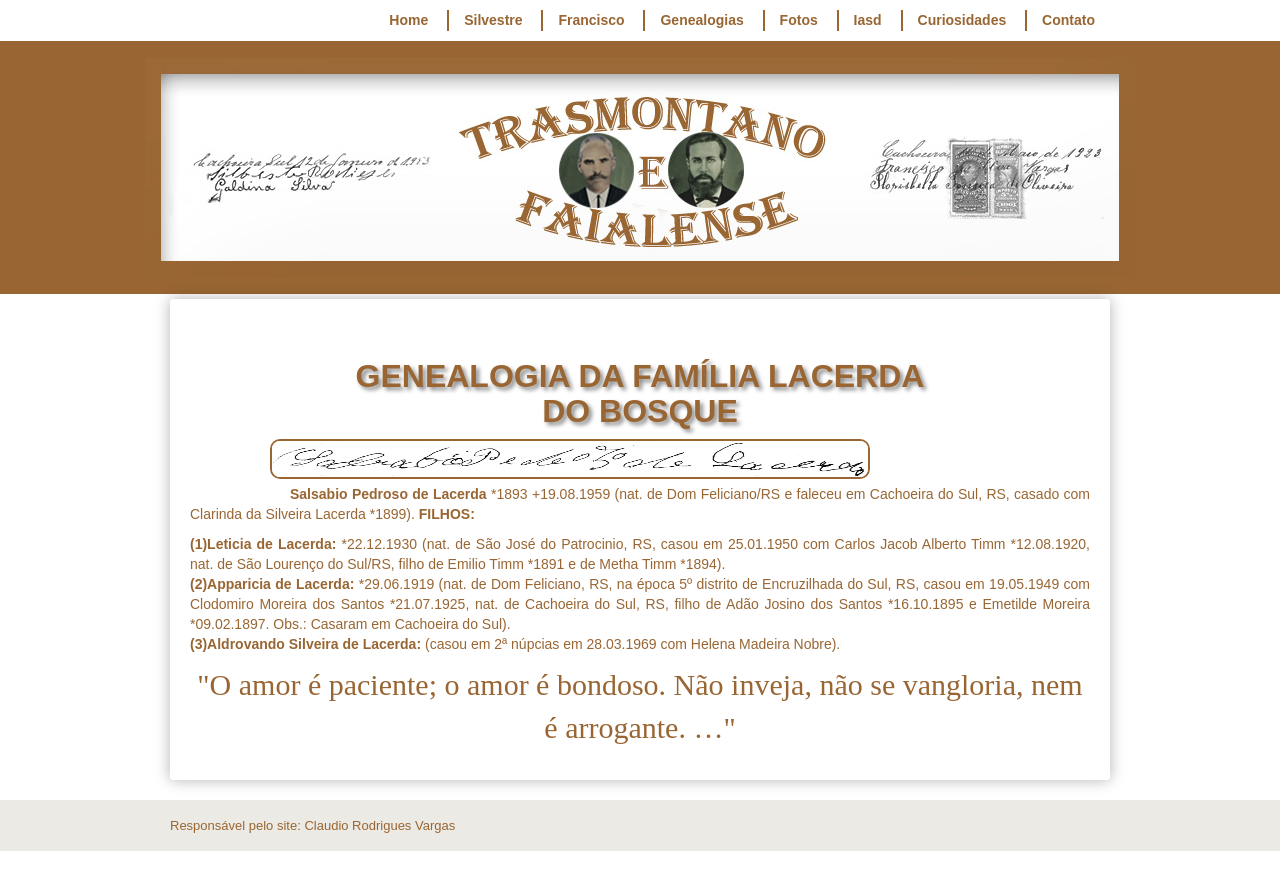
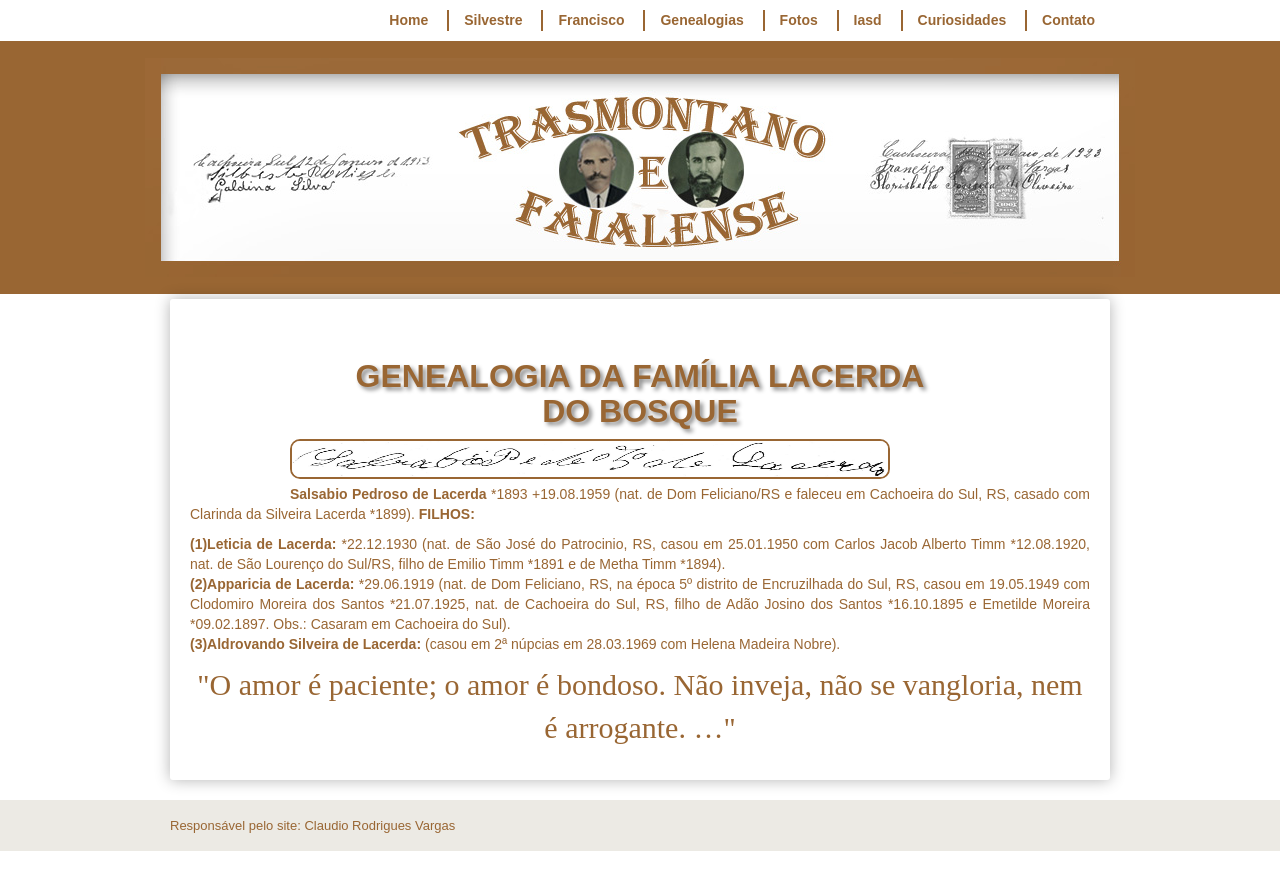
Before and after one commit to claudiovargas1955/claudiovargas1955.github.io, a Jekyll site: the page built from _pages/familia-lacerda-salsabio.html, in a window 1280 px wide. Shown: the top 890 px of the page. Built offline with Jekyll 4.4.1, drawn with Linux system fonts in a browser that asks for light colours; some web fonts are replaced.

Commit message:
Update familia-lacerda-salsabio.html

```diff
--- a/_pages/familia-lacerda-salsabio.html
+++ b/_pages/familia-lacerda-salsabio.html
@@ -33,7 +33,7 @@ details[open] summary {color:#996633;
       }
 
   .esq1{margin-right:120px;
-        margin-left:80px;
+        margin-left:100px;
         margin-bottom:5px;
         border:#996633 solid 2px;
         border-radius:10px;
```
